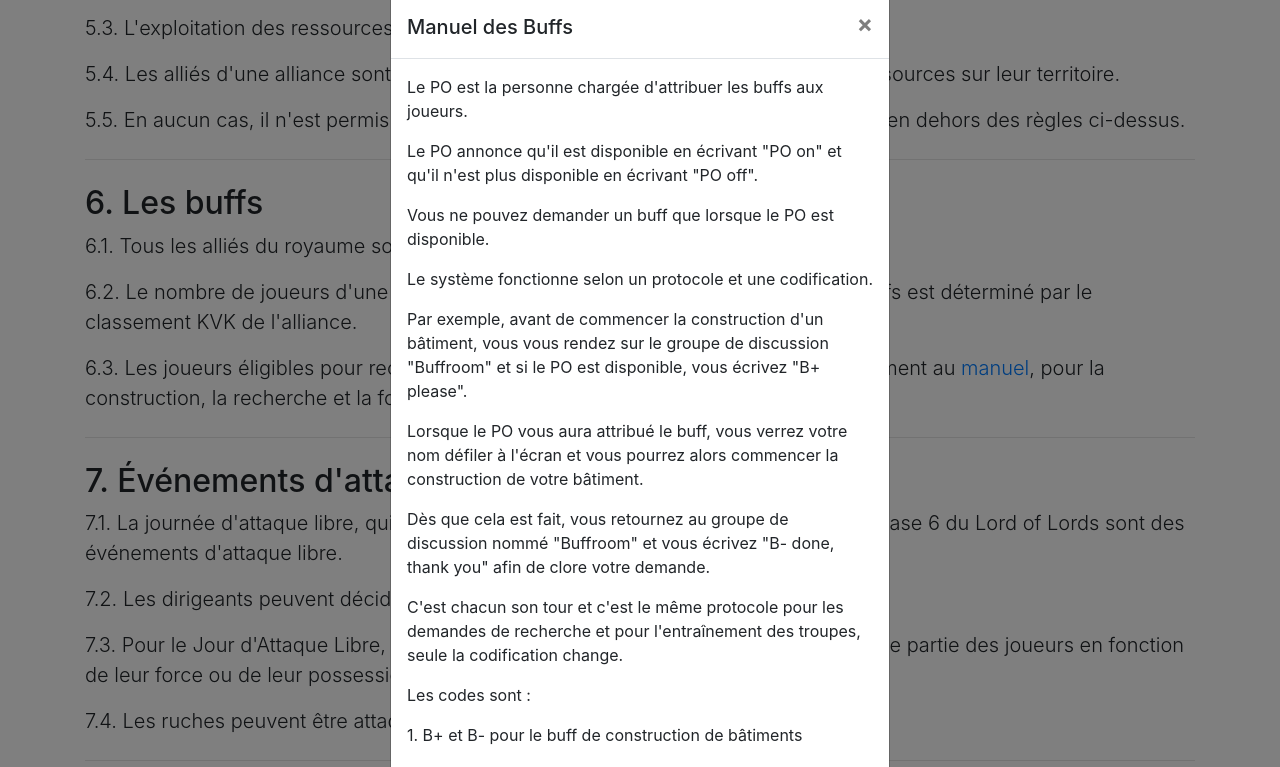
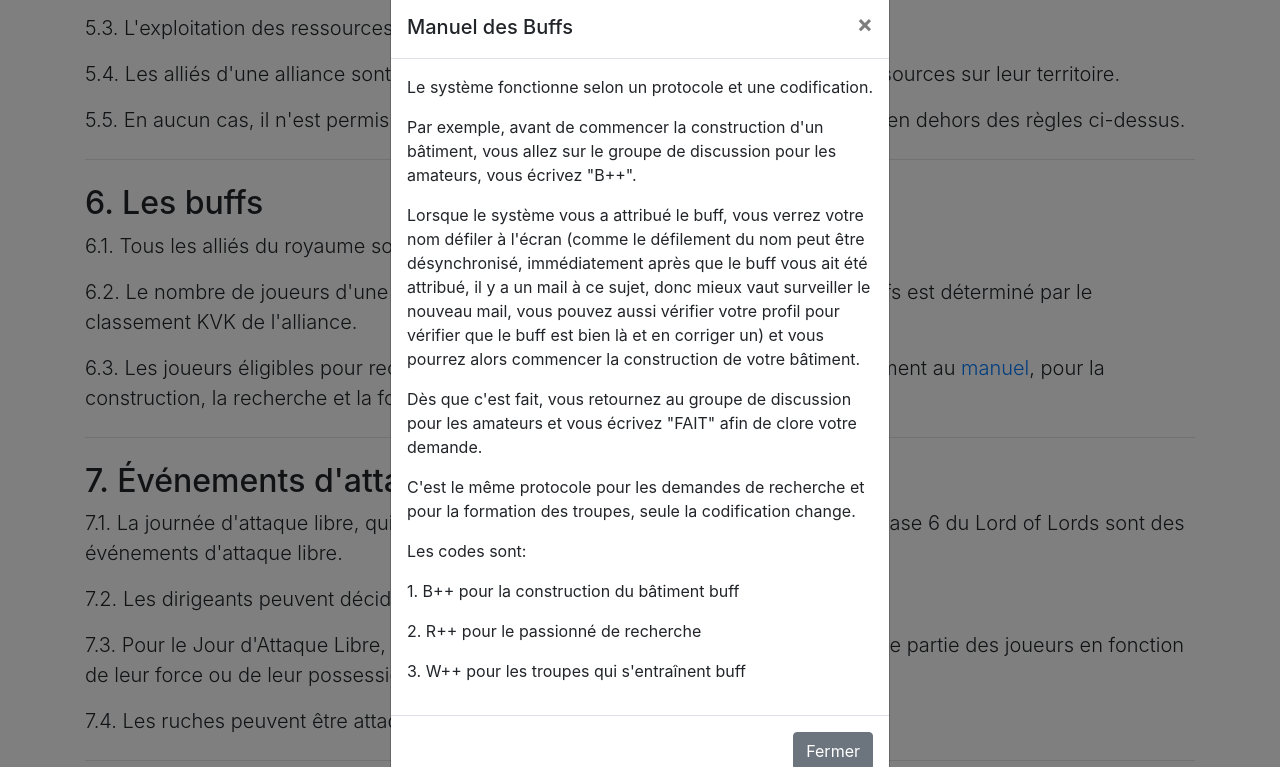
Before and after one commit to kingdom134/rules, a plain HTML site: page rules-fr.html in a window 1280 px wide. Both pictures are taken after a click on the link "manuel". Shown: the part 1822-2589 px from the top of the page. Drawn offline with nearby package versions, Linux system fonts and the light colour scheme.

Commit message:
Update rules-fr.html

```diff
--- a/rules-fr.html
+++ b/rules-fr.html
@@ -107,20 +107,18 @@
         </button>
       </div>
       <div class="modal-body">
-<p>Le PO est la personne chargée d'attribuer les buffs aux joueurs.</p>
-<p>Le PO annonce qu'il est disponible en écrivant "PO on" et qu'il n'est plus disponible en écrivant "PO off".</p>
-<p>Vous ne pouvez demander un buff que lorsque le PO est disponible.</p>
+
 <p>Le système fonctionne selon un protocole et une codification.</p>
 
-<p>Par exemple, avant de commencer la construction d'un bâtiment, vous vous rendez sur le groupe de discussion "Buffroom" et si le PO est disponible, vous écrivez "B+ please".</p>
-<p>Lorsque le PO vous aura attribué le buff, vous verrez votre nom défiler à l'écran et vous pourrez alors commencer la construction de votre bâtiment.</p>
-<p>Dès que cela est fait, vous retournez au groupe de discussion nommé "Buffroom" et vous écrivez "B- done, thank you" afin de clore votre demande.</p>
+<p> Par exemple, avant de commencer la construction d'un bâtiment, vous allez sur le groupe de discussion pour les amateurs, vous écrivez "B++".</p>
+<p> Lorsque le système vous a attribué le buff, vous verrez votre nom défiler à l'écran (comme le défilement du nom peut être désynchronisé, immédiatement après que le buff vous ait été attribué, il y a un mail à ce sujet, donc mieux vaut surveiller le nouveau mail, vous pouvez aussi vérifier votre profil pour vérifier que le buff est bien là et en corriger un) et vous pourrez alors commencer la construction de votre bâtiment.</p>
+<p> Dès que c'est fait, vous retournez au groupe de discussion pour les amateurs et vous écrivez "FAIT" afin de clore votre demande.</p>
 
-<p>C'est chacun son tour et c'est le même protocole pour les demandes de recherche et pour l'entraînement des troupes, seule la codification change.</p>
-<p>Les codes sont :</p>
-<p>1. B+ et B- pour le buff de construction de bâtiments</p>
-<p>2. R+ et R- pour le buff de recherche</p>
-<p>3. T+ et T- pour le buf d'entraînement des troupes</p>
+<p>C'est le même protocole pour les demandes de recherche et pour la formation des troupes, seule la codification change.</p>
+<p> Les codes sont:</p>
+<p>1. B++ pour la construction du bâtiment buff</p>
+<p>2. R++ pour le passionné de recherche</p>
+<p>3. W++ pour les troupes qui s'entraînent buff</p>
 
       </div>
       <div class="modal-footer">
```
